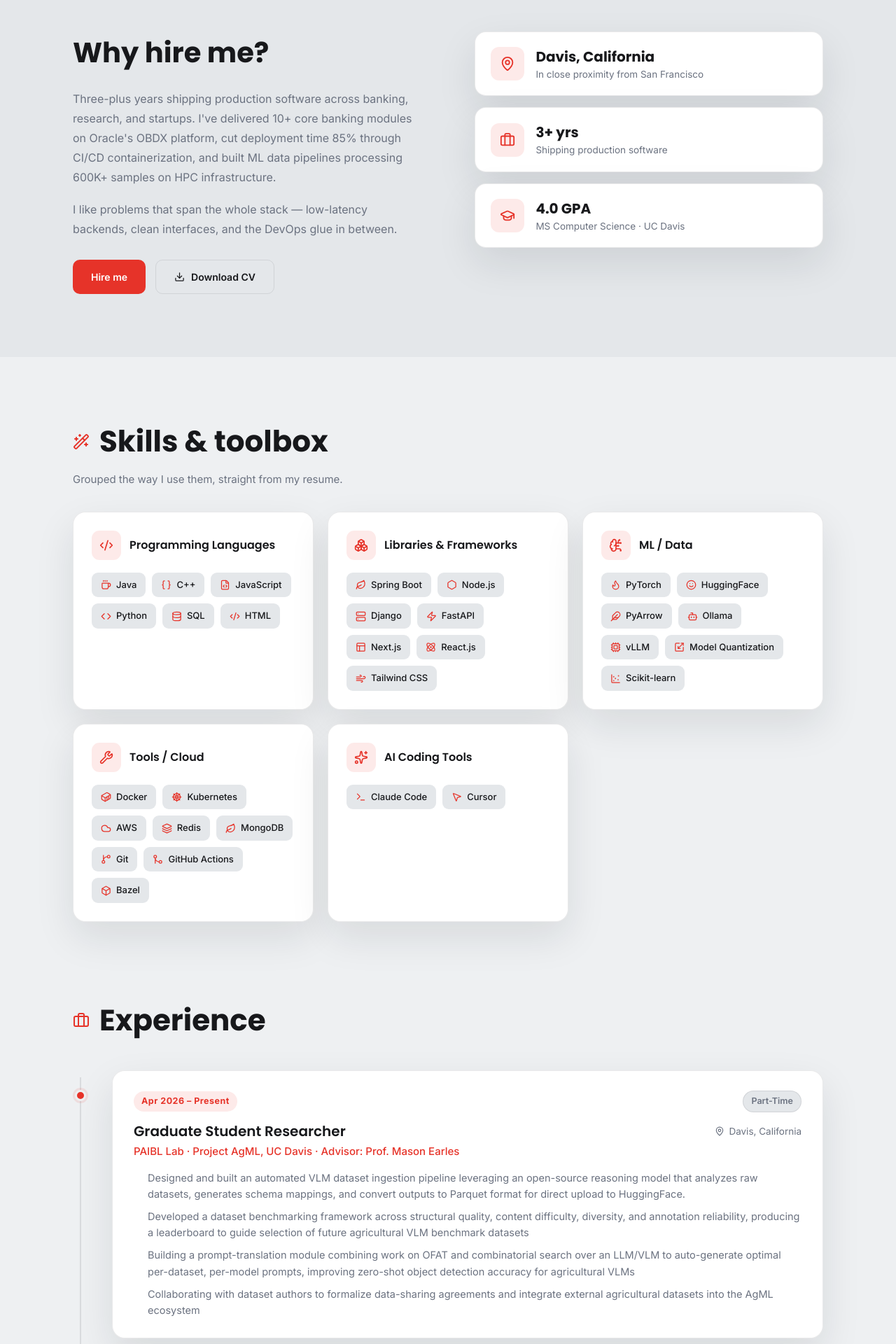
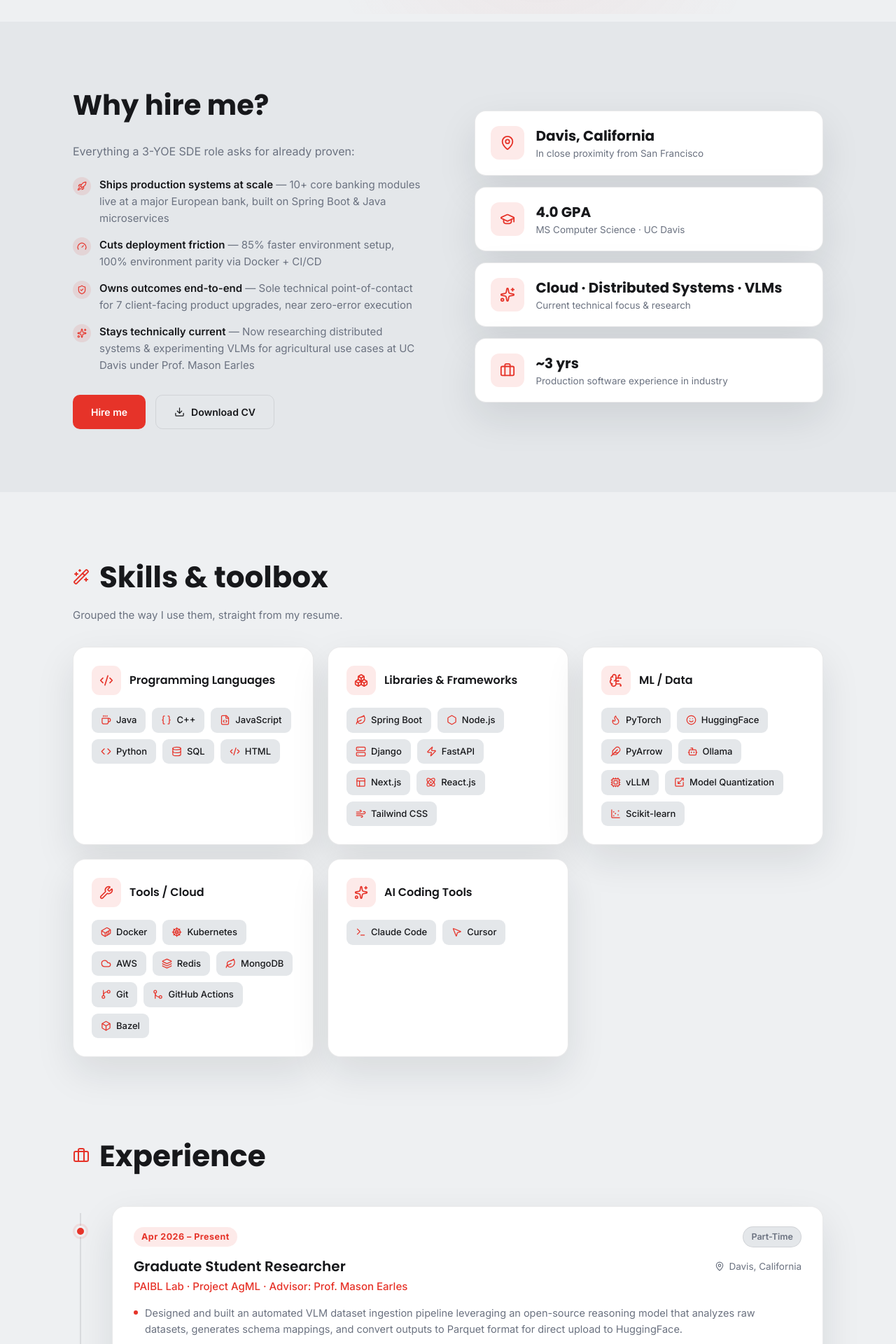
Before and after one commit to uchandar29/uchandar29.github.io, a Next.js app: page / in a window 1280 px wide. Shown: the part 780-2700 px from the top of the page at 70% size. Built offline with nearby package versions, Linux system fonts and the light colour scheme.

Commit message:
Added additional animation, fixed Hero and Hire Me sections and added new website icon

```diff
--- a/app/globals.css
+++ b/app/globals.css
@@ -222,26 +222,30 @@
 .card-hover-lift {
   transition: transform 0.28s, box-shadow 0.28s, border-color 0.28s;
 }
-.card-hover-lift:hover {
+.card-hover-lift:hover,
+.card-hover-lift:focus-visible {
   transform: translateY(-6px);
   border-color: var(--accent);
+  box-shadow: var(--shadow), 0 0 0 1px var(--accent), 0 0 42px var(--accent-weak);
 }
 
 .card-hover-slide {
-  transition: transform 0.25s ease, background-color 0.25s ease, border-color 0.25s ease;
+  transition: transform 0.25s ease, box-shadow 0.25s ease, border-color 0.25s ease;
 }
-.card-hover-slide:hover {
+.card-hover-slide:hover,
+.card-hover-slide:focus-visible {
   transform: translateX(4px);
-  background: var(--accent-weak);
   border-color: var(--accent);
+  box-shadow: 0 0 0 1px var(--accent), 0 0 32px var(--accent-weak);
 }
 
 .card-highlight {
-  transition: background-color 0.25s ease, border-color 0.25s ease, transform 0.25s ease;
+  transition: box-shadow 0.25s ease, border-color 0.25s ease, transform 0.25s ease;
 }
-.card-highlight:hover {
-  background: var(--accent-weak);
+.card-highlight:hover,
+.card-highlight:focus-visible {
   border-color: var(--accent);
+  box-shadow: 0 0 0 1px var(--accent), 0 0 32px var(--accent-weak);
   transform: translateY(-3px);
 }
 
--- a/app/layout.tsx
+++ b/app/layout.tsx
@@ -28,23 +28,6 @@ export const metadata: Metadata = {
     'Full Stack Developer',
   ],
   authors: [{ name: 'Urmil Chandarana' }],
-  icons: {
-    icon: [
-      {
-        url: '/icon-light-32x32.png',
-        media: '(prefers-color-scheme: light)',
-      },
-      {
-        url: '/icon-dark-32x32.png',
-        media: '(prefers-color-scheme: dark)',
-      },
-      {
-        url: '/icon.svg',
-        type: 'image/svg+xml',
-      },
-    ],
-    apple: '/apple-icon.png',
-  },
 }
 
 export const viewport: Viewport = {
--- a/components/about/about-section.tsx
+++ b/components/about/about-section.tsx
@@ -1,5 +1,5 @@
 import { Icon } from "@/components/icon/icon";
-import { highlights, personalInfo } from "@/lib/portfolio-data";
+import { highlights, personalInfo, whyHireMe } from "@/lib/portfolio-data";
 
 export function AboutSection() {
   return (
@@ -19,15 +19,35 @@ export function AboutSection() {
           <h2 style={{ fontSize: "clamp(28px, 3.4vw, 40px)", fontWeight: 700, margin: "0 0 22px", color: "var(--text)" }}>
             Why hire me?
           </h2>
-          <p style={{ fontSize: 16, lineHeight: 1.75, color: "var(--muted)", margin: "0 0 18px" }}>
-            Three-plus years shipping production software across banking, research, and startups. I&apos;ve delivered
-            10+ core banking modules on Oracle&apos;s OBDX platform, cut deployment time 85% through CI/CD
-            containerization, and built ML data pipelines processing 600K+ samples on HPC infrastructure.
+          <p style={{ fontSize: 16, lineHeight: 1.75, color: "var(--muted)", margin: "0 0 22px" }}>
+            Everything a 3-YOE SDE role asks for already proven:
           </p>
-          <p style={{ fontSize: 16, lineHeight: 1.75, color: "var(--muted)", margin: "0 0 30px" }}>
-            I like problems that span the whole stack — low-latency backends, clean interfaces, and the DevOps glue
-            in between.
-          </p>
+          <div style={{ display: "grid", gap: 14, margin: "0 0 30px" }}>
+            {whyHireMe.map((point) => (
+              <div key={point.label} style={{ display: "flex", alignItems: "flex-start", gap: 12 }}>
+                <span
+                  style={{
+                    display: "grid",
+                    placeItems: "center",
+                    width: 26,
+                    height: 26,
+                    borderRadius: "50%",
+                    background: "var(--accent-weak)",
+                    color: "var(--accent)",
+                    flexShrink: 0,
+                    marginTop: 1,
+                  }}
+                >
+                  <Icon name={point.icon} style={{ width: 14, height: 14 }} />
+                </span>
+                <p style={{ fontSize: 15, lineHeight: 1.6, color: "var(--muted)", margin: 0 }}>
+                  <span style={{ color: "var(--text)", fontWeight: 600 }}>{point.label}</span>
+                  {" — "}
+                  {point.proof}
+                </p>
+              </div>
+            ))}
+          </div>
           <div style={{ display: "flex", flexWrap: "wrap", gap: 14 }}>
             <a
               href="#contact"
@@ -68,7 +88,7 @@ export function AboutSection() {
             </a>
           </div>
         </div>
-        <div style={{ display: "grid", gap: 16, alignContent: "start" }}>
+        <div style={{ display: "grid", gap: 16, alignContent: "center" }}>
           {highlights.map((h) => (
             <div
               key={h.label}
--- a/components/experience/experience-section.tsx
+++ b/components/experience/experience-section.tsx
@@ -111,10 +111,20 @@ export function ExperienceSection() {
                 </span>
               </div>
               <div style={{ fontSize: 15, color: "var(--accent)", fontWeight: 500, marginBottom: 14 }}>{e.org}</div>
-              <ul style={{ margin: 0, paddingLeft: 20, display: "flex", flexDirection: "column", gap: 9 }}>
+              <ul style={{ margin: 0, padding: 0, listStyle: "none", display: "flex", flexDirection: "column", gap: 9 }}>
                 {e.points.map((p) => (
-                  <li key={p} style={{ fontSize: 14.5, lineHeight: 1.6, color: "var(--muted)" }}>
-                    {p}
+                  <li key={p} style={{ display: "flex", alignItems: "flex-start", gap: 10, fontSize: 14.5, lineHeight: 1.6, color: "var(--muted)" }}>
+                    <span
+                      style={{
+                        flexShrink: 0,
+                        marginTop: 8,
+                        width: 6,
+                        height: 6,
+                        borderRadius: "50%",
+                        background: "var(--accent)",
+                      }}
+                    />
+                    <span>{p}</span>
                   </li>
                 ))}
               </ul>
--- a/components/footer/footer.tsx
+++ b/components/footer/footer.tsx
@@ -26,7 +26,10 @@ export function Footer() {
           gap: 18,
         }}
       >
-        <div style={{ fontSize: 14, color: "var(--muted)" }}>© 2026 Urmil Jatin Chandarana</div>
+        <div style={{ display: "flex", flexDirection: "column", gap: 3 }}>
+          <div style={{ fontSize: 14, color: "var(--muted)" }}>© 2026 Urmil Jatin Chandarana</div>
+          <div style={{ fontSize: 12.5, color: "var(--muted)", opacity: 0.8 }}>Designed using Claude Design</div>
+        </div>
         <div style={{ display: "flex", gap: 10 }}>
           <a href={personalInfo.links.github} target="_blank" rel="noopener noreferrer" className="icon-btn" style={iconLinkStyle} aria-label="GitHub">
             <svg width="18" height="18" viewBox="0 0 24 24" fill="currentColor" aria-hidden="true">
--- a/components/particle-background/particle-background.tsx
+++ b/components/particle-background/particle-background.tsx
@@ -10,10 +10,30 @@ interface Node {
   r: number;
 }
 
+// scrollFreq: radians of oscillation per pixel scrolled (higher = faster bobbing)
+// scrollAmpY/X: how many px the shape swings as you scroll
 const BLOBS = [
-  { fx: 0.18, fy: 0.22, r: 300, sp: 0.00012, ph: 0 },
-  { fx: 0.82, fy: 0.34, r: 270, sp: 0.0001, ph: 2 },
-  { fx: 0.6, fy: 0.82, r: 320, sp: 0.00008, ph: 4 },
+  { fx: 0.18, fy: 0.22, r: 300, sp: 0.00012, ph: 0, scrollFreq: 0.0022, scrollAmpY: 130, scrollAmpX: 60 },
+  { fx: 0.82, fy: 0.34, r: 270, sp: 0.0001, ph: 2, scrollFreq: 0.0017, scrollAmpY: -160, scrollAmpX: -50 },
+  { fx: 0.6, fy: 0.82, r: 320, sp: 0.00008, ph: 4, scrollFreq: 0.0026, scrollAmpY: 150, scrollAmpX: 70 },
+];
+
+interface PolyShape {
+  fx: number;
+  fy: number;
+  radius: number;
+  sides: number; // 0 draws a ring instead of a polygon
+  rotSpeed: number;
+  scrollFreq: number;
+  scrollAmpY: number;
+  scrollAmpX: number;
+  opacity: number;
+}
+
+const SHAPES: PolyShape[] = [
+  { fx: 0.13, fy: 0.68, radius: 50, sides: 6, rotSpeed: 0.00006, scrollFreq: 0.002, scrollAmpY: 180, scrollAmpX: 90, opacity: 0.16 },
+  { fx: 0.87, fy: 0.18, radius: 34, sides: 0, rotSpeed: 0.00004, scrollFreq: 0.0028, scrollAmpY: -150, scrollAmpX: -70, opacity: 0.18 },
+  { fx: 0.74, fy: 0.8, radius: 58, sides: 5, rotSpeed: -0.00005, scrollFreq: 0.0016, scrollAmpY: 200, scrollAmpX: 80, opacity: 0.14 },
 ];
 
 function hexToRgb(hex: string): [number, number, number] {
@@ -37,6 +57,34 @@ export function ParticleBackground() {
     const dpr = Math.min(window.devicePixelRatio || 1, 2);
     let nodes: Node[] = [];
     let raf = 0;
+    let smoothScroll = 0;
+
+    const drawPolygon = (
+      cx: number,
+      cy: number,
+      radius: number,
+      sides: number,
+      rotation: number,
+      color: [number, number, number],
+      opacity: number
+    ) => {
+      const [r, g, b] = color;
+      ctx.beginPath();
+      if (sides <= 0) {
+        ctx.arc(cx, cy, radius, 0, Math.PI * 2);
+      } else {
+        for (let i = 0; i <= sides; i++) {
+          const angle = rotation + (i * 2 * Math.PI) / sides;
+          const px = cx + radius * Math.cos(angle);
+          const py = cy + radius * Math.sin(angle);
+          if (i === 0) ctx.moveTo(px, py);
+          else ctx.lineTo(px, py);
+        }
+      }
+      ctx.strokeStyle = `rgba(${r},${g},${b},${opacity})`;
+      ctx.lineWidth = 1.2;
+      ctx.stroke();
+    };
 
     const build = () => {
       const count = Math.min(54, Math.floor((W * H) / 26000));
@@ -72,9 +120,14 @@ export function ParticleBackground() {
 
       ctx.clearRect(0, 0, W, H);
 
+      // ease toward the raw scroll position (in px) so motion is driven by how far
+      // the user has actually scrolled, not normalized against total page height
+      smoothScroll += (window.scrollY - smoothScroll) * 0.08;
+
       for (const bl of BLOBS) {
-        const cx = (bl.fx + Math.sin(t * bl.sp + bl.ph) * 0.05) * W;
-        const cy = (bl.fy + Math.cos(t * bl.sp * 0.8 + bl.ph) * 0.05) * H;
+        const swing = smoothScroll * bl.scrollFreq;
+        const cx = (bl.fx + Math.sin(t * bl.sp + bl.ph) * 0.05) * W + Math.cos(swing) * bl.scrollAmpX;
+        const cy = (bl.fy + Math.cos(t * bl.sp * 0.8 + bl.ph) * 0.05) * H + Math.sin(swing) * bl.scrollAmpY;
         const gr = ctx.createRadialGradient(cx, cy, 0, cx, cy, bl.r);
         gr.addColorStop(0, `rgba(${r},${g},${b},0.06)`);
         gr.addColorStop(1, `rgba(${r},${g},${b},0)`);
@@ -82,6 +135,14 @@ export function ParticleBackground() {
         ctx.beginPath();
         ctx.arc(cx, cy, bl.r, 0, Math.PI * 2);
         ctx.fill();
+      }
+
+      for (const sh of SHAPES) {
+        const swing = smoothScroll * sh.scrollFreq;
+        const cx = sh.fx * W + Math.cos(swing) * sh.scrollAmpX;
+        const cy = sh.fy * H + Math.sin(swing) * sh.scrollAmpY;
+        const rotation = t * sh.rotSpeed + swing;
+        drawPolygon(cx, cy, sh.radius, sh.sides, rotation, [r, g, b], sh.opacity);
       }
 
       for (const n of nodes) {
--- a/lib/portfolio-data.ts
+++ b/lib/portfolio-data.ts
@@ -8,7 +8,7 @@ export const personalInfo = {
     phone: "+1 530-760-6834",
     phoneHref: "+15307606834",
     email: "urmilchandarana@gmail.com",
-    bio: "I build resilient systems end to end — from core banking modules at Oracle to large-scale ML data pipelines and a community-first delivery platform. Currently a CS master's student at UC Davis, based in Davis, California.",
+    bio: "My focus: cloud computing, distributed systems, and vision-language models. I spent ~3 years at Oracle engineering core banking modules and CI/CD pipelines on Spring Boot microservices, and I'm now an MS Computer Science student at UC Davis researching dataset benchmarking and experimenting with Vision-Language Models (VLMs) for agricultural applications",
     links: {
         github: "https://github.com/uchandar29",
         githubHandle: "github.com/uchandar29",
@@ -43,14 +43,48 @@ export const highlights: Highlight[] = [
         label: "In close proximity from San Francisco",
     },
     {
-        icon: "briefcase",
-        value: "3+ yrs",
-        label: "Shipping production software",
-    },
-    {
         icon: "graduation-cap",
         value: "4.0 GPA",
         label: "MS Computer Science · UC Davis",
+    },
+    {
+        icon: "sparkles",
+        value: "Cloud · Distributed Systems · VLMs",
+        label: "Current technical focus & research",
+    },
+    {
+        icon: "briefcase",
+        value: "~3 yrs",
+        label: "Production software experience in industry",
+    }
+];
+
+export interface WhyHireMePoint {
+    icon: string;
+    label: string;
+    proof: string;
+}
+
+export const whyHireMe: WhyHireMePoint[] = [
+    {
+        icon: "rocket",
+        label: "Ships production systems at scale",
+        proof: "10+ core banking modules live at a major European bank, built on Spring Boot & Java microservices",
+    },
+    {
+        icon: "gauge",
+        label: "Cuts deployment friction",
+        proof: "85% faster environment setup, 100% environment parity via Docker + CI/CD",
+    },
+    {
+        icon: "shield-check",
+        label: "Owns outcomes end-to-end",
+        proof: "Sole technical point-of-contact for 7 client-facing product upgrades, near zero-error execution",
+    },
+    {
+        icon: "sparkles",
+        label: "Stays technically current",
+        proof: "Now researching distributed systems & experimenting VLMs for agricultural use cases at UC Davis under Prof. Mason Earles",
     },
 ];
 
@@ -142,7 +176,7 @@ export const experiences: Experience[] = [
         date: "Apr 2026 – Present",
         place: "Davis, California",
         role: "Graduate Student Researcher",
-        org: "PAIBL Lab · Project AgML, UC Davis · Advisor: Prof. Mason Earles",
+        org: "PAIBL Lab · Project AgML · Advisor: Prof. Mason Earles",
         type: "Part-Time",
         points: [
             "Designed and built an automated VLM dataset ingestion pipeline leveraging an open-source reasoning model that analyzes raw datasets, generates schema mappings, and convert outputs to Parquet format for direct upload to HuggingFace.",
```
Also changed, not shown: app/icon.svg (added).
